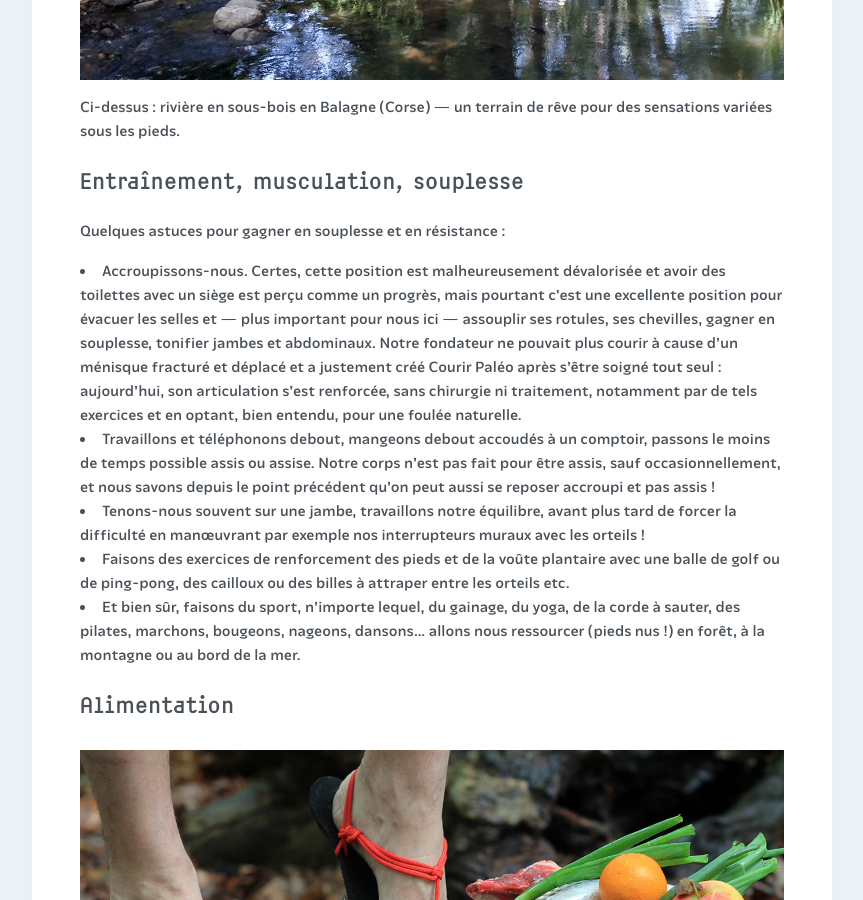
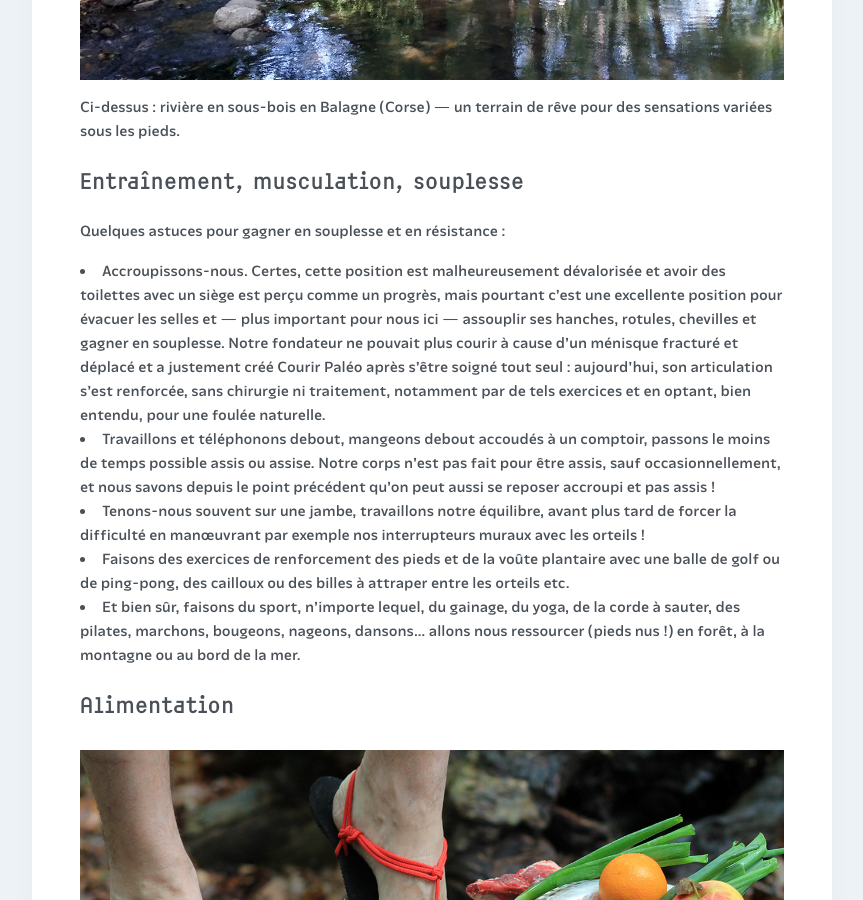
Before and after one commit to courirpaleo/courirpaleo.github.io, a Jekyll site: the page built from _pages/ressources.md, in a window 1280 px wide and 900 px high, scrolled down 2728 px. Shown: the whole window, without its empty margins (208-1071 px from the left). Built offline with Jekyll 4.4.1, drawn with Linux system fonts in a browser that asks for light colours; some web fonts are replaced.

Commit message:
Update ressources.md

```diff
--- a/_pages/ressources.md
+++ b/_pages/ressources.md
@@ -22,7 +22,7 @@ Cela dit, bien sûr, protégeons-nous des cailloux, du froid et d'un sol brûlan
 Ci-dessus&nbsp;: rivière en sous-bois en Balagne (Corse)&nbsp;&mdash;&nbsp;un terrain de rêve pour des sensations variées sous les pieds.
 ## Entraînement, musculation, souplesse
 Quelques astuces pour gagner en souplesse et en résistance&nbsp;:
-- Accroupissons-nous. Certes, cette position est malheureusement dévalorisée et avoir des toilettes avec un siège est perçu comme un progrès, mais pourtant c'est une excellente position pour évacuer les selles et &mdash;&nbsp;plus important pour nous ici&nbsp;&mdash; assouplir ses rotules, ses chevilles, gagner en souplesse, tonifier jambes et abdominaux. Notre fondateur ne pouvait plus courir à cause d'un ménisque fracturé et déplacé et a justement créé Courir Paléo après s'être soigné tout seul&nbsp;: aujourd'hui, son articulation s'est renforcée, sans chirurgie ni traitement, notamment par de tels exercices et en optant, bien entendu, pour une foulée naturelle.
+- Accroupissons-nous. Certes, cette position est malheureusement dévalorisée et avoir des toilettes avec un siège est perçu comme un progrès, mais pourtant c'est une excellente position pour évacuer les selles et &mdash;&nbsp;plus important pour nous ici&nbsp;&mdash; assouplir ses hanches, rotules, chevilles et gagner en souplesse. Notre fondateur ne pouvait plus courir à cause d'un ménisque fracturé et déplacé et a justement créé Courir Paléo après s'être soigné tout seul&nbsp;: aujourd'hui, son articulation s'est renforcée, sans chirurgie ni traitement, notamment par de tels exercices et en optant, bien entendu, pour une foulée naturelle.
 - Travaillons et téléphonons debout, mangeons debout accoudés à un comptoir, passons le moins de temps possible assis ou assise. Notre corps n'est pas fait pour être assis, sauf occasionnellement, et nous savons depuis le point précédent qu'on peut aussi se reposer accroupi et pas assis&nbsp;!
 - Tenons-nous souvent sur une jambe, travaillons notre équilibre, avant plus tard de forcer la difficulté en man&oelig;uvrant par exemple nos interrupteurs muraux avec les orteils&nbsp;!
 - Faisons des exercices de renforcement des pieds et de la voûte plantaire avec une balle de golf ou de ping-pong, des cailloux ou des billes à attraper entre les orteils etc.
```
